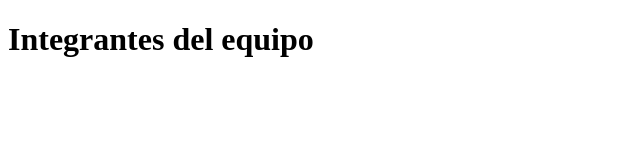
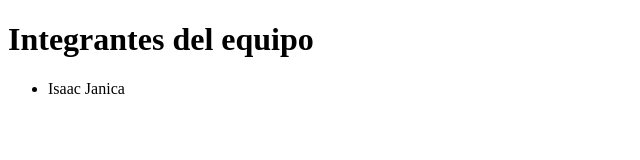
Before and after one commit to Meteora22/proyecto_grupo, a plain HTML site: page index.html in a window 1280 px wide. Shown: the full height of the page, 0-640 px from the left. Drawn offline with Linux system fonts and the light colour scheme.

Commit message:
Added Isaac to the list of members of the group, Santiago is missing tho

```diff
--- a/index.html
+++ b/index.html
@@ -9,6 +9,7 @@
 <body>
 <h1>Integrantes del equipo</h1>
 <ul>
+    <li>Isaac Janica</li>
 </ul>
 </body>
 </html>
```
